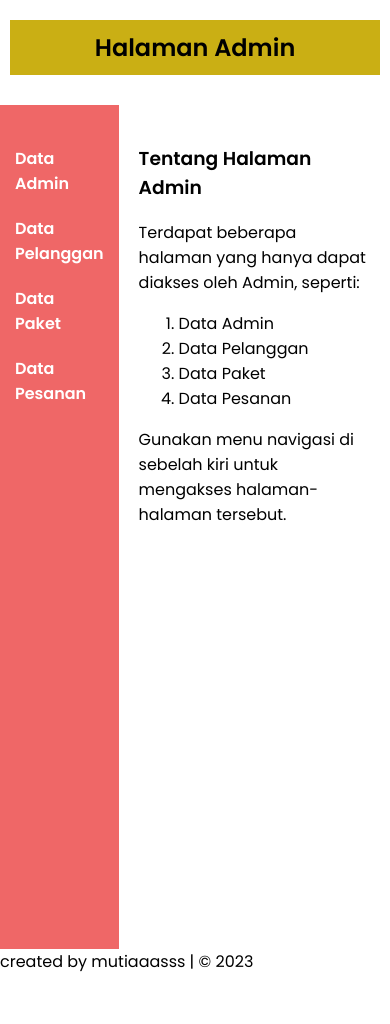
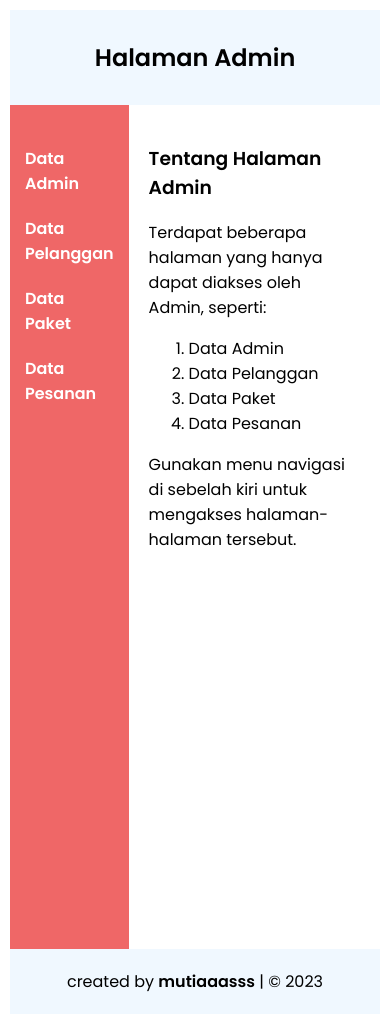
Before and after one commit to KadekMutiaSari/digital-invitation, a PHP site: page /admin/index.php in a window 390 px wide. Before the commit the page ends 972 px from the top, so only its background shows below. Run offline with PHP 8.4, Linux system fonts and the light colour scheme.

Commit message:
update css untuk semua halaman yang terhubung admin.css

```diff
--- a/admin/admin.css
+++ b/admin/admin.css
@@ -12,15 +12,15 @@ body {
 }
 
 header {
+    background-color: aliceblue;
     padding: 10px;
 }
 
 h2 {
     text-align: center;
-    margin-top: 10px;
-    padding: 10px;
-    background-color: rgb(202, 175, 20);
-    background-size: contain;
+    margin: 0;
+    padding: 20px;
+    color: black;
 }
 
 section {
@@ -58,9 +58,34 @@ article {
     padding: 20px;
 }
 
-/* footer {
+.admin-table {
+    width: 100%;
+}
+
+.admin-table th, .admin-table td {
+    border: 1px solid #ef6767;
+    text-align: left;
+    padding: 12px; /* Adjusted padding for better spacing */
+}
+
+.admin-table th {
+    background-color: #ef6767;
+    color: white;
+    text-align: center;
+}
+
+.admin-table tr:nth-child(even) {
+    background-color: #f2f2f2;
+}
+
+.admin-table .harga{
+    text-align: right;
+}
+
+
+footer {
     background-color: aliceblue;
-    padding: 10px;
+    padding: 20px;
     text-align: center;
     color: rgb(0, 0, 0);
     margin-top: auto; /* Menjamin footer akan selalu ada di bawah halaman */
@@ -68,4 +93,67 @@ article {
 
 .credit span {
     font-weight: bold;
-} */
+}
+
+/* Add styles for buttons */
+.button {
+    background-color: #ef6767;
+    color: black;
+    border: none;
+    padding: 10px 20px;
+    text-align: center;
+    text-decoration: none;
+    display: inline-block;
+    font-size: 16px;
+    margin: 4px 2px;
+    cursor: pointer;
+}
+
+.button:hover {
+    background-color: white;
+    color: #ef6767;
+}
+
+
+/* Media Query */
+@media (max-width: 767px) {
+    body {
+        padding: 10px;
+    }
+
+    nav {
+        flex: 1;
+    }
+
+    article {
+        flex: 2;
+    }
+
+    .admin-table th, .admin-table td {
+        padding: 8px;
+    }
+
+    .button {
+        padding: 8px 16px;
+        font-size: 14px;
+    }
+}
+
+@media (max-width: 575px) {
+    nav {
+        flex: 0;
+    }
+
+    article {
+        flex: 1;
+    }
+
+    .admin-table th, .admin-table td {
+        padding: 6px;
+    }
+
+    .button {
+        padding: 6px 12px;
+        font-size: 12px;
+    }
+}
```
